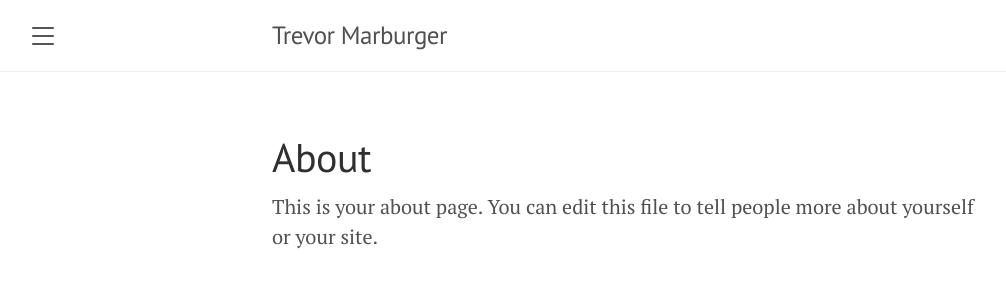
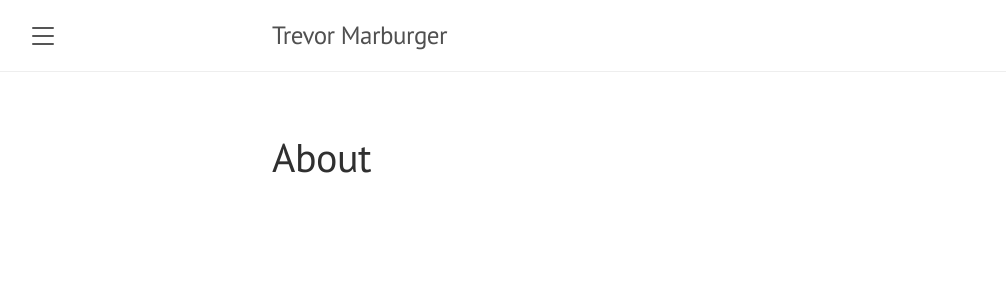
Before and after one commit to trevormarburger/trevormarburger.github.io, a Jekyll site: the page built from about.md, in a window 1280 px wide. Shown: the top 300 px of the page, without its empty margins (8-1014 px from the left). Built offline with Jekyll 4.4.1, drawn with Linux system fonts in a browser that asks for light colours.

Commit message:
Remove vestiges

```diff
--- a/_includes/sidebar.html
+++ b/_includes/sidebar.html
@@ -24,8 +24,6 @@
         {% endif %}
       {% endif %}
     {% endfor %}
-
-    <span class="sidebar-nav-item">Currently v{{ site.version }}</span>
   </nav>
 
   <div class="sidebar-item">
--- a/about.md
+++ b/about.md
@@ -2,5 +2,3 @@
 layout: page
 title: About
 ---
-
-This is your about page. You can edit this file to tell people more about yourself or your site.
```
